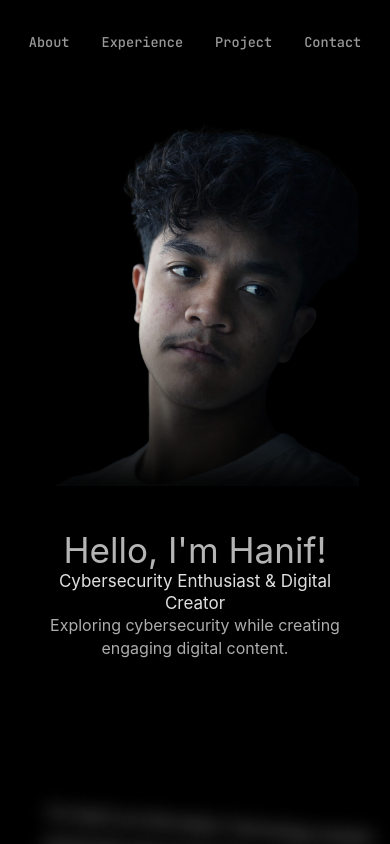
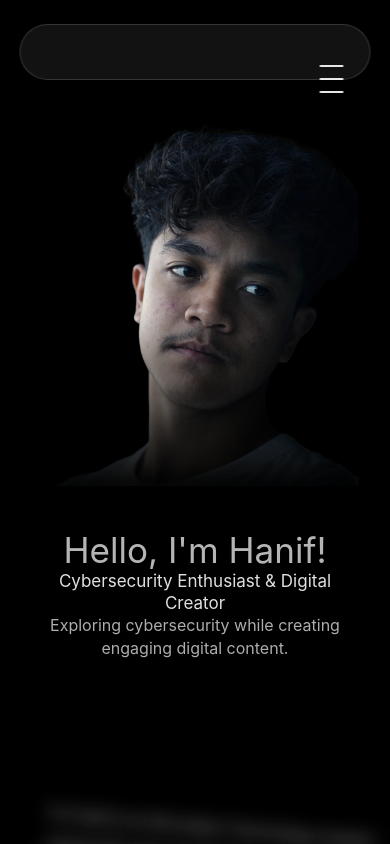
Before and after one commit to hanifhanof/porthanif, a Next.js app: page / in a window 390 px wide. Shown: the top 844 px of the page. Built offline with nearby package versions, Linux system fonts and the light colour scheme.

Commit message:
humburger

```diff
--- a/app/globals.css
+++ b/app/globals.css
@@ -70,23 +70,39 @@ a {
 
 .nav-container {
   position: fixed;
-  top: 2rem;
-  left: 0;
-  right: 0;
+  top: 24px;
+  left: 50%;
+  transform: translateX(-50%);
+  width: 90%;
+  max-width: 900px;
+  height: 56px;
+  padding: 0 24px;
+  display: flex;
+  align-items: center;
+  justify-content: center;
+  border-radius: 50px;
+
+  /* Glassmorphism Effect */
+  background: rgba(255, 255, 255, 0.07);
+  backdrop-filter: blur(12px);
+  -webkit-backdrop-filter: blur(12px);
+
+  /* Border tipis untuk efek kilauan kaca */
+  border: 1px solid rgba(255, 255, 255, 0.15);
+
+  /* Shadow halus agar terlihat melayang */
+  box-shadow: 0 8px 32px 0 rgba(0, 0, 0, 0.3);
   z-index: 100;
-  display: flex;
-  justify-content: center;
-  padding: 0 1rem;
   transition: transform 0.35s ease, opacity 0.35s ease;
 }
 
 .show-nav {
-  transform: translateY(0);
+  transform: translateX(-50%) translateY(0);
   opacity: 1;
 }
 
 .hide-nav {
-  transform: translateY(-12px);
+  transform: translateX(-50%) translateY(-12px);
   opacity: 0;
 }
 
@@ -96,16 +112,16 @@ a {
 }
 
 .nav-links a {
-  font-size: 0.85rem;
+  color: #e2e8f0;
+  text-decoration: none;
+  font-size: 14px;
   font-weight: 500;
-  color: rgba(255, 255, 255, 0.6);
-  transition: all 0.3s ease;
+  transition: color 0.2s ease;
   position: relative;
 }
 
 .nav-links a:hover {
-  color: #fff;
-  text-shadow: 0 0 15px rgba(255, 255, 255, 0.5);
+  color: #ffffff;
 }
 
 .hero {
@@ -291,7 +307,151 @@ a {
   max-width: 40ch;
 }
 
+/* ============================================
+   HAMBURGER BUTTON - PREMIUM ANIMATIONS
+   ============================================ */
+
+.hamburger-btn {
+  display: none; /* Hide on desktop, show on mobile via media query */
+  width: 44px;
+  height: 44px;
+  background: none;
+  border: none;
+  cursor: pointer;
+  padding: 8px;
+  position: relative;
+  z-index: 101; /* Higher than menu */
+  position: absolute;
+  right: 16px;
+  top: 100%;
+  transform: translateY(-50%);
+}
+
+.hamburger-btn:focus-visible {
+  outline: 2px solid rgba(255, 255, 255, 0.5);
+  outline-offset: 2px;
+}
+
+/* Individual Bars */
+.hamburger-bar {
+  display: block;
+  width: 24px;
+  height: 2px;
+  background: rgba(255, 255, 255, 0.9);
+  border-radius: 1px;
+  position: absolute;
+  left: 50%;
+  transform: translateX(-50%);
+  transition: all 0.3s cubic-bezier(0.4, 0, 0.2, 1);
+}
+
+.hamburger-bar.bar-1 {
+  top: 8px;
+}
+
+.hamburger-bar.bar-2 {
+  top: 50%;
+  transform: translateX(-50%) translateY(-50%);
+}
+
+.hamburger-bar.bar-3 {
+  bottom: 8px;
+}
+
+/* Hamburger X State - Smooth Transition */
+.hamburger-btn[aria-expanded="true"] .bar-1 {
+  top: 50%;
+  transform: translateX(-50%) translateY(-50%) rotate(45deg);
+}
+
+.hamburger-btn[aria-expanded="true"] .bar-2 {
+  opacity: 0;
+  transform: translateX(-50%) translateY(-50%) scale(0);
+}
+
+.hamburger-btn[aria-expanded="true"] .bar-3 {
+  bottom: 50%;
+  transform: translateX(-50%) translateY(50%) rotate(-45deg);
+}
+
+/* ============================================
+   MOBILE MENU - Overlay with Glass Effect
+   ============================================ */
+
+.mobile-menu {
+  position: fixed;
+  top: 0;
+  left: 0;
+  right: 0;
+  bottom: 0;
+  background: rgba(0, 0, 0, 0.5);
+  backdrop-filter: blur(8px);
+  -webkit-backdrop-filter: blur(8px);
+  opacity: 0;
+  visibility: hidden;
+  transition: opacity 0.3s ease, visibility 0.3s ease;
+  z-index: 100;
+}
+
+.mobile-menu.open {
+  opacity: 1;
+  visibility: visible;
+}
+
+.mobile-menu-content {
+  position: absolute;
+  top: 80px;
+  left: 16px;
+  right: 16px;
+  background: rgba(255, 255, 255, 0.07);
+  backdrop-filter: blur(12px);
+  -webkit-backdrop-filter: blur(12px);
+  border: 1px solid rgba(255, 255, 255, 0.15);
+  border-radius: 16px;
+  overflow: hidden;
+  animation: slideDown 0.4s cubic-bezier(0.34, 1.56, 0.64, 1);
+}
+
+@keyframes slideDown {
+  from {
+    transform: translateY(-20px);
+    opacity: 0;
+  }
+  to {
+    transform: translateY(0);
+    opacity: 1;
+  }
+}
+
+.mobile-menu-content a {
+  display: block;
+  padding: 16px 24px;
+  color: #e2e8f0;
+  text-decoration: none;
+  font-size: 16px;
+  font-weight: 500;
+  border-bottom: 1px solid rgba(255, 255, 255, 0.1);
+  transition: all 0.2s ease;
+}
+
+.mobile-menu-content a:last-child {
+  border-bottom: none;
+}
+
+.mobile-menu-content a:hover {
+  background: rgba(255, 255, 255, 0.05);
+  color: #ffffff;
+}
+
 @media (max-width: 720px) {
+  .hamburger-btn {
+    display: block;
+  }
+
+  .nav-links {
+    display: none;
+  }
+
   .hero {
     min-height: 80svh;
     flex-direction: column;
--- a/app/page.tsx
+++ b/app/page.tsx
@@ -17,6 +17,7 @@ import { motion } from "motion/react";
 export default function Home() {
   const [introDone, setIntroDone] = useState(false);
   const [showNavbar, setShowNavbar] = useState(true);
+  const [menuOpen, setMenuOpen] = useState(false);
 
   useEffect(() => {
     let lastScrollY = window.scrollY;
@@ -41,15 +42,37 @@ export default function Home() {
   return (
     <main className="portfolio-page">
       <nav className={`nav-container ${showNavbar ? "show-nav" : "hide-nav"}`}>
-        <div className="nav-liquid-glass">
-          <div className="nav-links">
-            <a href="#about">About</a>
-            <a href="#work">Experience</a>
-            <a href="#project">Project</a>
-            <a href="#contact">Contact</a>
-          </div>
+        <div className="nav-links">
+          <a href="#about">About</a>
+          <a href="#work">Experience</a>
+          <a href="#project">Project</a>
+          <a href="#contact">Contact</a>
         </div>
+
+        <button
+          className="hamburger-btn"
+          onClick={() => setMenuOpen(!menuOpen)}
+          aria-expanded={menuOpen}
+          aria-label="Toggle mobile menu"
+          aria-controls="mobile-menu"
+        >
+          <span className="hamburger-bar bar-1"></span>
+          <span className="hamburger-bar bar-2"></span>
+          <span className="hamburger-bar bar-3"></span>
+        </button>
       </nav>
+
+      <div
+        className={`mobile-menu ${menuOpen ? "open" : ""}`}
+        id="mobile-menu"
+      >
+        <div className="mobile-menu-content">
+          <a href="#about" onClick={() => setMenuOpen(false)}>About</a>
+          <a href="#work" onClick={() => setMenuOpen(false)}>Experience</a>
+          <a href="#project" onClick={() => setMenuOpen(false)}>Project</a>
+          <a href="#contact" onClick={() => setMenuOpen(false)}>Contact</a>
+        </div>
+      </div>
 
       <section className="hero">
         <div className="hero-stack">
```
